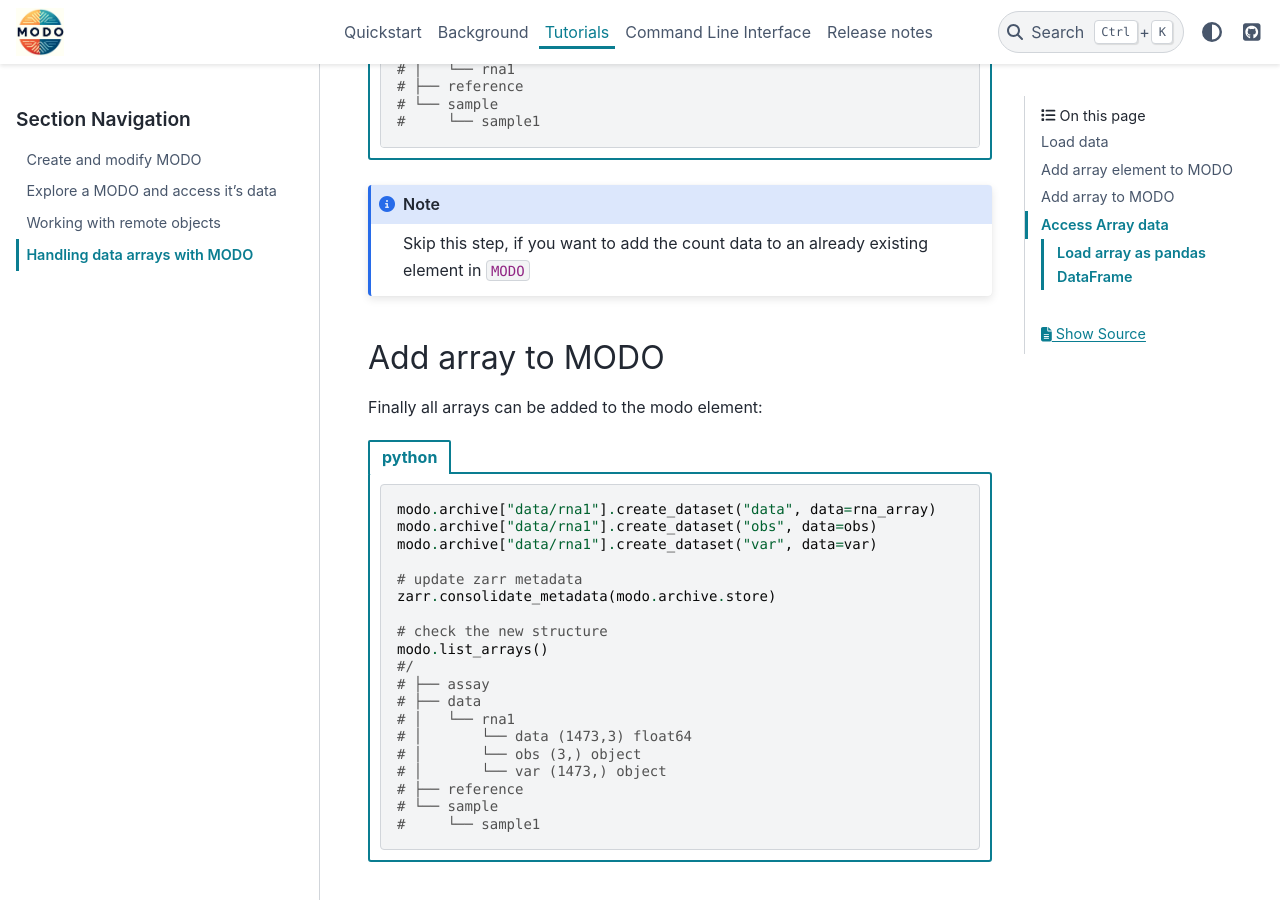
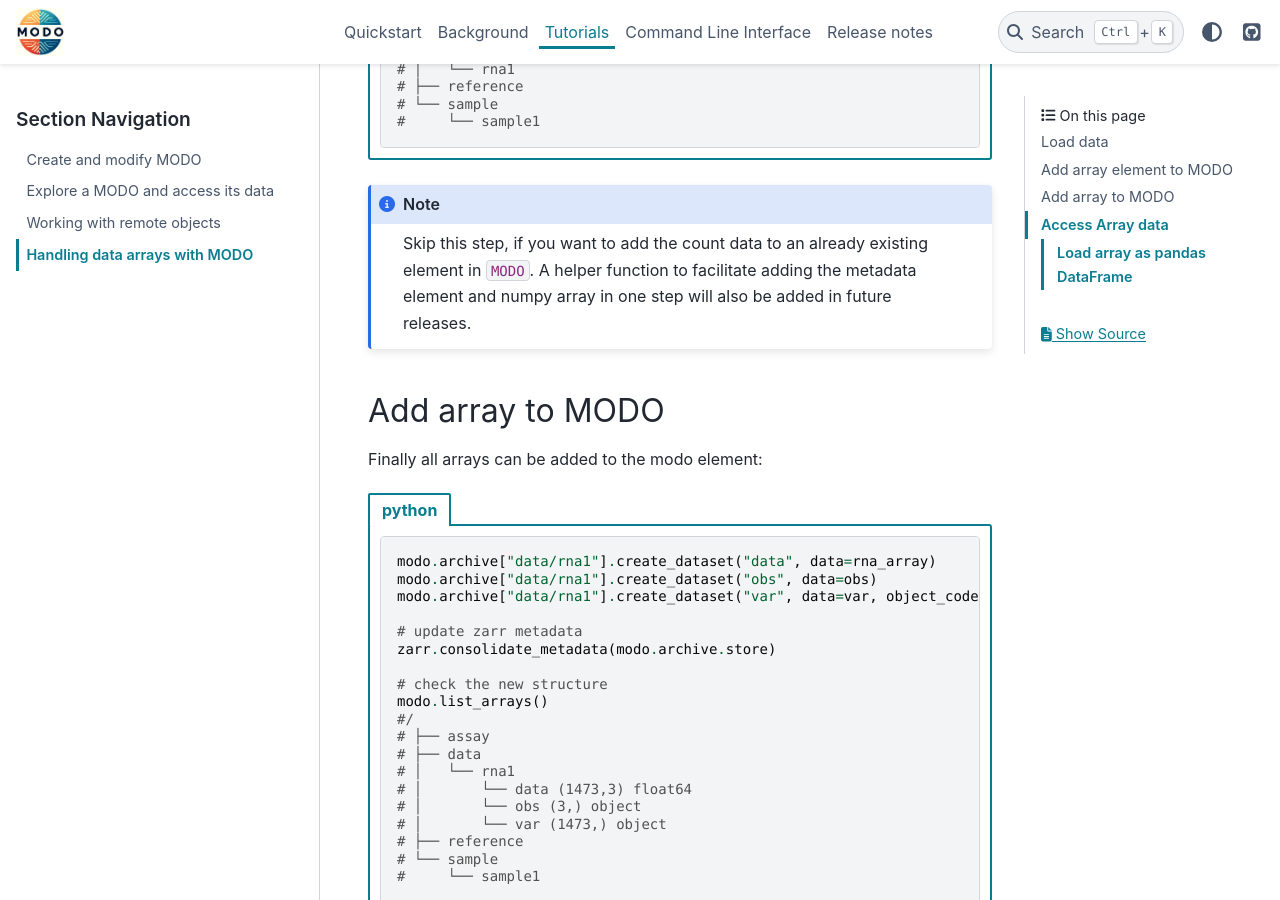
Before and after one commit to sdsc-ordes/smoc-api, a Sphinx documentation site: the page built from docs/tutorials/modo_arrays.md, in a window 1280 px wide and 900 px high, scrolled down 1962 px. Built offline with Sphinx 7.4.7 and the PyData theme 0.15.4, drawn with Linux system fonts in a browser that asks for light colours; pages that are not in the unit, such as notebooks, are missing from menus.

Commit message:
fix: add data_path and note to add_element, specify numcodec
Co-authored-by: Cyril Matthey-Doret <cyril.matthey-doret@epfl.ch>

```diff
--- a/docs/tutorials/modo_access.md
+++ b/docs/tutorials/modo_access.md
@@ -1,4 +1,4 @@
-# Explore a MODO and access it's data
+# Explore a MODO and access its data
 
 There are multiple ways to use a `MODO` and interact with it's elements.
 
--- a/docs/tutorials/modo_arrays.md
+++ b/docs/tutorials/modo_arrays.md
@@ -96,7 +96,8 @@ modo.list_arrays()
 ::::
 
 :::{note}
-Skip this step, if you want to add the count data to an already existing element in `MODO`
+Skip this step, if you want to add the count data to an already existing element in `MODO`.
+A helper function to facilitate adding the metadata element and numpy array in one step will also be added in future releases.
 :::
 
 ## Add array to MODO
@@ -110,7 +111,7 @@ Finally all arrays can be added to the modo element:
 
 modo.archive["data/rna1"].create_dataset("data", data=rna_array)
 modo.archive["data/rna1"].create_dataset("obs", data=obs)
-modo.archive["data/rna1"].create_dataset("var", data=var)
+modo.archive["data/rna1"].create_dataset("var", data=var, object_codec=numcodecs.JSON())
 
 # update zarr metadata
 zarr.consolidate_metadata(modo.archive.store)
```
Also changed, not shown: other parts of docs/tutorials/modo_arrays.md (+1 -1 lines), docs/tutorials/modo_remote.md (+1 -1 lines).
